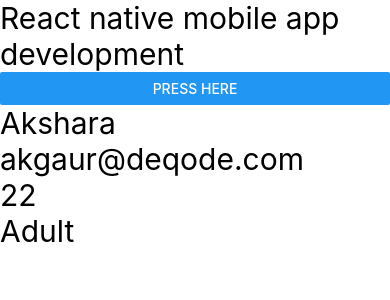
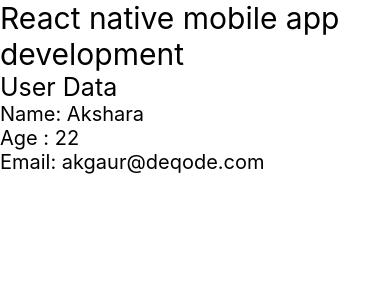
Before and after one commit to AksharaGaur/AwesomeProject, a React Native app: screen / in a window 390 px wide. Shown: the top 300 px of the page. Built offline with nearby package versions, Linux system fonts and the light colour scheme.

Commit message:
add userdata

```diff
--- a/App.tsx
+++ b/App.tsx
@@ -1,20 +1,27 @@
-import { Text, View, Button } from 'react-native';
+import { Text, View} from 'react-native';
 import React from 'react';
 
-const name="Akshara";
-var email="akgaur@deqode.com"
-let age = 22;
+
 const App = () => {
   return (
     <View>
 
       <Text style={{fontSize:30}}>React native mobile app development</Text>
-      <Button title="Press Here"/>
-      <Text style={{fontSize:30}}>{name}</Text>
-      <Text style={{fontSize:30}}>{email}</Text>
-      <Text style={{fontSize:30}}>{age}</Text>
-      <Text style={{fontSize:30}}>{age>18?"Adult":"Not adult"}</Text>
+      <UserData/>
     </View>
+
+  )
+}
+
+const UserData = () =>{
+  return (
+    <View>
+      <Text style={{fontSize:25}}>User Data</Text>
+    <Text style={{fontSize:20}}>Name: Akshara</Text>
+    <Text style={{fontSize:20}}>Age : 22</Text>
+    <Text style={{fontSize:20}}>Email: akgaur@deqode.com</Text>
+    </View>
+
   )
 }
 
```
